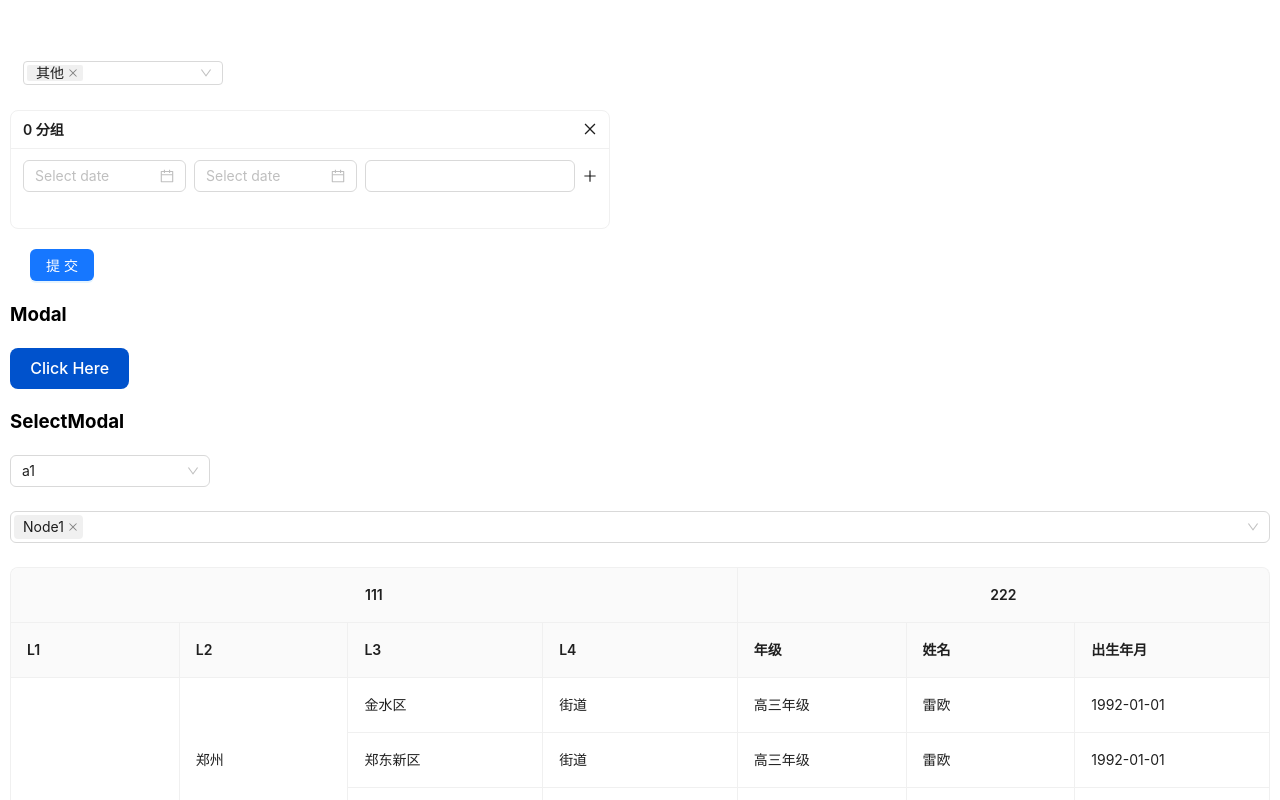
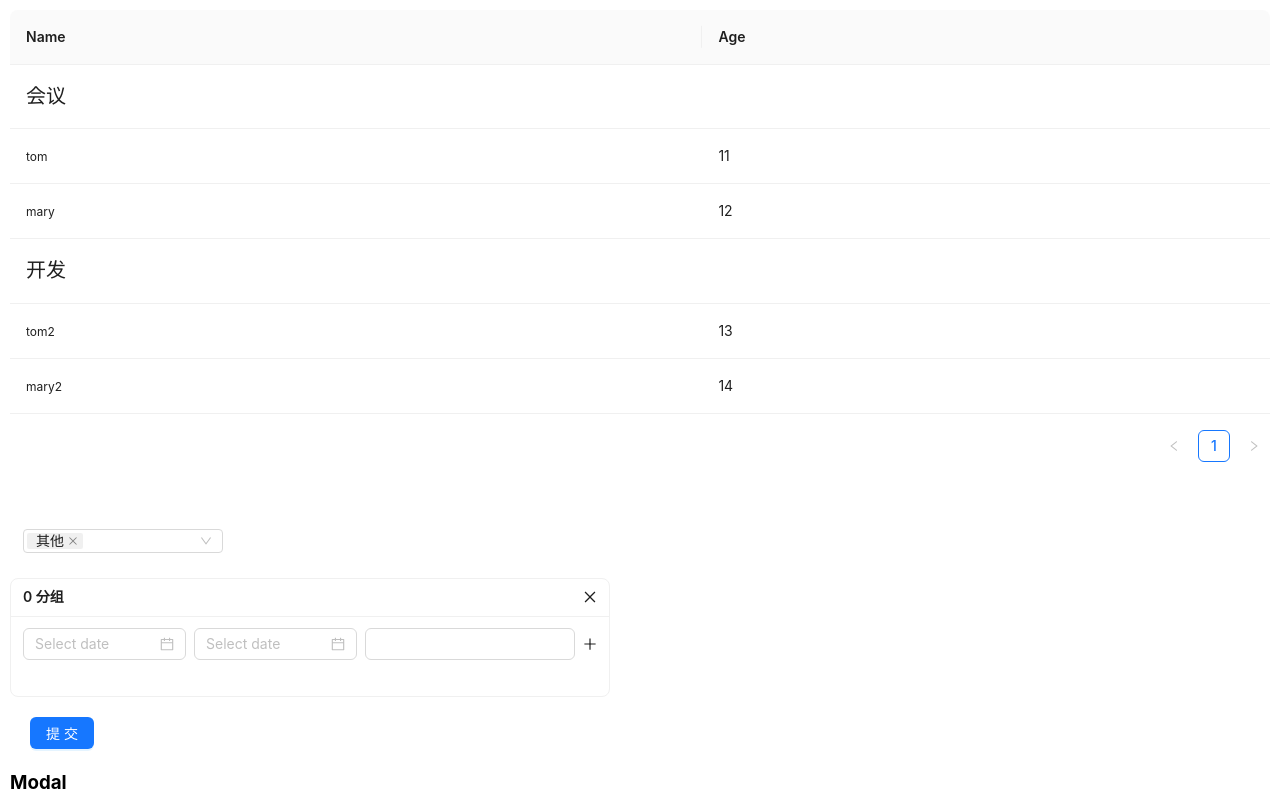
Before and after one commit to minsion/react-components, a React (Vite) app: page / in a window 1280 px wide. Shown: the top 800 px of the page. Built offline with nearby package versions, Linux system fonts and the light colour scheme.

Commit message:
数据分组

```diff
--- a/src/App.jsx
+++ b/src/App.jsx
@@ -1,6 +1,6 @@
 
 import { CloseOutlined, MinusCircleOutlined, PlusOutlined } from '@ant-design/icons';
-import { Button, Card, DatePicker, Form, Input, Modal, Select, Space, message } from 'antd';
+import { Button, Card, DatePicker, Form, Input, Modal, Select, Space, Table, message } from 'antd';
 import dayjs from 'dayjs';
 import { useCallback, useEffect, useRef, useState } from 'react';
 import { Accordion, AccordionItem } from './components/Accordion/Accordion';
@@ -20,7 +20,7 @@ function App() {
   const [data, setData] = useState({});
   const [selectModalVisible, setSelectModalVisible] = useState(false);
   const [groupData, setGroupData] = useState([
-    {label: '其他', value: '20', list: [{name: 0, key: 0, isListField: true, fieldKey: 0}]}
+    {label: '其他', value: '30', list: [{}]}
   ]);
   const options = [];
   for (let i = 10; i < 36; i++) {
@@ -112,13 +112,7 @@ for (let i = 10; i < 36; i++) {
   const onFinish = async () => {
     const values = await urlForm.validateFields();
   }
-  const handleOnSelet = (val) => {
-    setGroupData([...groupData, Object.assign(val, {list: [{name: 0, key: 0}]})])
-  }
-  const handleOnDeselect = (val) => {
-    const filterResult = groupData.filter(item => item.key !== val.key)
-    setGroupData(filterResult)
-  }
+
   const handleDynamicSubmit = async () => {
     const values = await dynamicForm.validateFields();
     console.log(666, values);
@@ -133,8 +127,53 @@ for (let i = 10; i < 36; i++) {
     const endDate = new Date(endDateString);
     return (endDate - startDate) / (24 * 60 * 60 * 1000);
   }
+  const handleOnSelet = (val) => {
+    setGroupData([...groupData, Object.assign(val, {list: [{name: 0, key: 0}]})])
+  }
+  const handleOnDeselect = (val) => {
+    const filterResult = groupData.filter(item => item.key !== val.key)
+    setGroupData(filterResult)
+  }
+
+  const taskLineList = [
+    {
+      group: {label: '会议', value: '10'},
+      list: [
+        {name: 'tom', age: 11},
+        {name: 'mary', age: 12}
+      ]
+    },
+    {
+      group: {label: '开发', value: '20'},
+      list: [
+        {name: 'tom2', age: 13},
+        {name: 'mary2', age: 14}
+      ]
+    }
+  ]
+  const resultGroup = [];
+  for (let i = 0; i < taskLineList.length; i++) {
+    const item = taskLineList[i];
+    const tempList = [{name: item.group.label, type: 'group'}, ...item.list]
+    resultGroup.push(...tempList)
+  }
+  const columns = [
+    {
+      title: 'Name',
+      dataIndex: 'name',
+      render: (text, record) => <span style={{fontSize: record?.type === 'group' ? '20px' : '12px'}}>{text}</span>,
+      onCell: (record, index) => {
+        return  {colSpan: record?.type === 'group' ? 1 : null}
+      },
+    },
+    {
+      title: 'Age',
+      dataIndex: 'age',
+    },
+  ];
   return (
     <>
+        <Table columns={columns} dataSource={resultGroup}/>
         <div className='wrapper-dynamic-form'>
           <div className='dynamic_form'>
             <Form
@@ -242,8 +281,9 @@ for (let i = 10; i < 36; i++) {
                               value={groupData}
                               labelInValue
                               options={[
-                                {label: '开发', value: '10'},
-                                {label: '其他', value: '20'},
+                                {label: '会议', value: '10'},
+                                {label: '开发', value: '20'},
+                                {label: '其他', value: '30'},
                               ]}
                               onSelect={(val) => handleAdd(val, add, {list: [{}]})}
                               onDeselect={handleOnDeselect}
```
